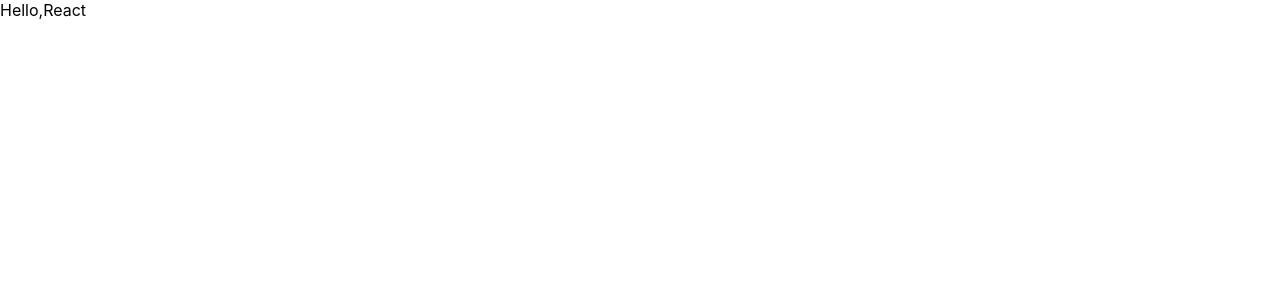
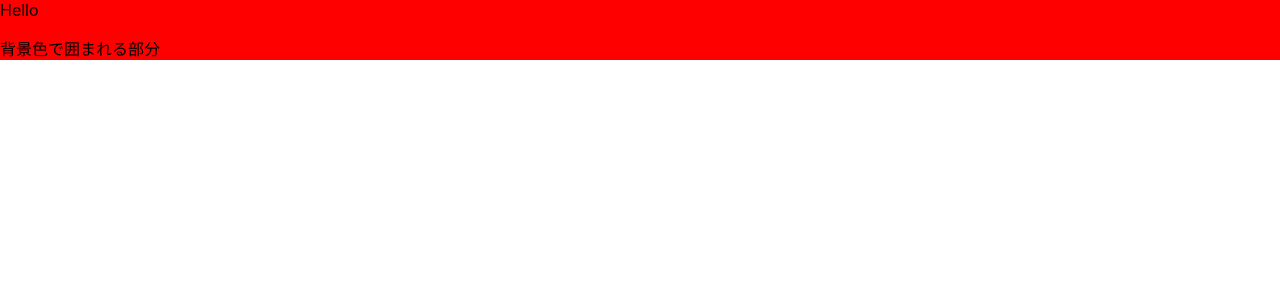
Before and after one commit to k-syota/Next.js-practice, a React (Create React App) app: page / in a window 1280 px wide. Shown: the top 300 px of the page. Built offline with nearby package versions, Linux system fonts and the light colour scheme.

Commit message:
:sparkles: コンポーネントを使ってみる

```diff
--- /dev/null
+++ b/src/components/ContainerSample.tsx
@@ -0,0 +1,19 @@
+const Container = (props: {title:String; children: React.ReactElement}) =>  {
+const {title, children} = props
+    return(
+     <div style={{ background: "red" }}>
+        <span>{title}</span>
+        <span>{children}</span>
+     </div>
+    )
+}
+
+const Parent = () => {
+    return(
+        <Container title="Hello">
+            <p>背景色で囲まれる部分</p>
+        </Container>
+    )
+}
+
+export default Parent
--- /dev/null
+++ b/src/components/Message.tsx
@@ -0,0 +1,19 @@
+const Text = (props: {content: String}) => {
+    const {content} = props
+    return <p className="text">{content}</p>
+}
+
+
+const Message = (props: {}) => {
+    const content1 = "this is parent component"
+    const content2 = "Message uses text component"
+    return(
+        <div>
+            <Text content={content1}/>
+            <Text content={content2}/>
+        </div>
+    )
+}
+
+
+export default Message
--- /dev/null
+++ b/src/components/Name.tsx
@@ -0,0 +1,16 @@
+import React from "react"
+
+const Name = () => {
+    const onChange = (e:React.ChangeEvent<HTMLInputElement>)=> {
+        console.log(e.target.value)
+    }
+
+    return (
+        <div style={{ padding: "16px",backgroundColor: "gray" }}>
+            <label htmlFor="name">名前</label>
+            <input type="text" id="name" className="input-name" onChange={onChange}/>
+        </div>
+    )
+}
+
+export default Name
--- a/src/index.tsx
+++ b/src/index.tsx
@@ -1,8 +1,11 @@
 import React from 'react';
 import ReactDOM from 'react-dom/client';
 import './index.css';
-import App from './App';
-import Hello from './components/Hello'
+// import App from './App';
+// import Hello from './components/Hello'
+// import Name from './components/Name'
+import Message from './components/Message'
+import Parent from './components/ContainerSample'
 import reportWebVitals from './reportWebVitals';
 
 const root = ReactDOM.createRoot(
@@ -11,7 +14,10 @@
 root.render(
   <React.StrictMode>
     {/* <App />   */}
-    <Hello />
+    {/* <Hello /> */}
+    {/* <Name /> */}
+    {/* <Message /> */}
+    <Parent />
   </React.StrictMode>
 );
 
```
